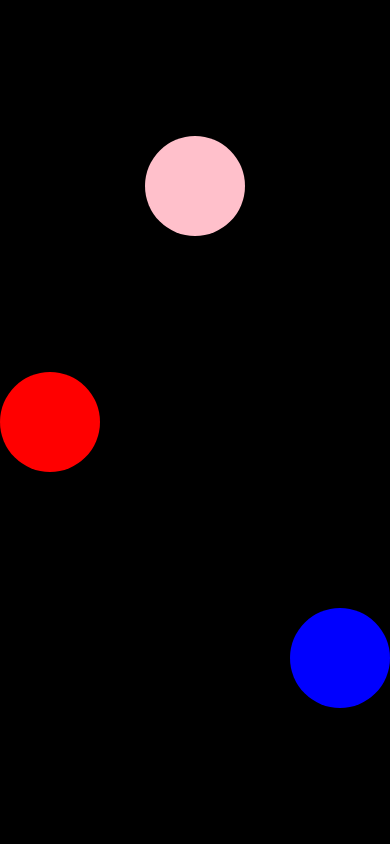
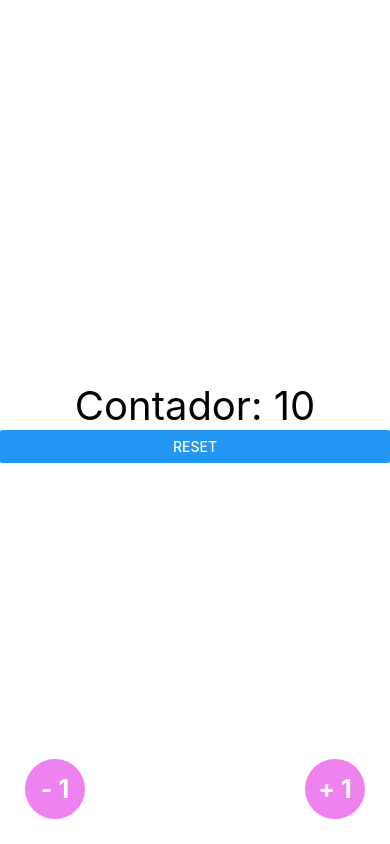
Before and after one commit to pandoraxdn/ird-react-native, a React Native app: screen / in a window 390 px wide. Built offline with nearby package versions, Linux system fonts and the light colour scheme.

Commit message:
Clase 31/01/2024

```diff
--- a/App.tsx
+++ b/App.tsx
@@ -10,13 +10,14 @@ import React from 'react';
 //import { DimensionesScreen } from './src/screens/DimensionesScreen';
 //import { BoxObjectModel } from './src/screens/BoxObjectModel';
 //import { FlexScreen } from './src/screens/FlexScreen';
-import { FlexDirectionScreen } from './src/screens/FlexDirectionScreen';
+//import { FlexDirectionScreen } from './src/screens/FlexDirectionScreen';
+import { ContadorFabScreen } from './src/screens/ContadorFabScreen';
 
 
 const App = () => {
 
     return (
-        <FlexDirectionScreen />
+        <ContadorFabScreen />
         /*
         <View>
             <Text
--- /dev/null
+++ b/src/components/Fab.tsx
@@ -0,0 +1,53 @@
+import React from 'react';
+import { View, Text, StyleSheet, TouchableOpacity } from 'react-native';
+
+interface Props{
+    title: string;
+    position: 'button_right' | 'button_left';
+    action: () => void;
+}
+
+export const Fab = ( { title, position, action }: Props ) => {
+    return(
+        <TouchableOpacity
+            onPress={ action }
+            style={ ( position == 'button_right' ) ? styles.fabLocationBR : styles.fabLocationBL  }
+        >
+            <View
+                style={ styles.fab }
+            >
+                <Text
+                    style={ styles.fabText }
+                >
+                    { title }
+                </Text>
+            </View>
+        </TouchableOpacity>
+    );
+}
+
+const styles = StyleSheet.create({
+    fab:{
+        backgroundColor: "violet",
+        width: 60,
+        height: 60,
+        borderRadius: 100,
+        justifyContent: "center"
+    },
+    fabText:{
+        color: "#FFFFFF",
+        fontSize: 25,
+        fontWeight: "bold",
+        alignSelf: "center"
+    },
+    fabLocationBR:{
+        position: "absolute",
+        bottom: 25,
+        right: 25,
+    },
+    fabLocationBL:{
+        position: "absolute",
+        bottom: 25,
+        left: 25,
+    }
+});
--- /dev/null
+++ b/src/screens/ContadorFabScreen.tsx
@@ -0,0 +1,66 @@
+import React, { useState } from 'react';
+import { View, Text, StyleSheet, Button } from 'react-native';
+import { Fab } from '../components/Fab';
+
+export const ContadorFabScreen = () => {
+
+    /*
+     * Tarea:
+     *      Crear un contador con useState,
+     *      el cual me permita sumar el doble de valor inicial de state.
+     *      y a su vez me permita restar el valor del state en la mitad de su valor.
+    */
+
+    const initialValue: number = 10;
+
+    const [ valor, setValor ] = useState( initialValue );
+
+    const increment = (): void => {
+        setValor( valor + 1 );
+    }
+
+    const decrement = (): void => {
+        setValor( ( valor == 0 ) ? 0 : valor -1 );
+    }
+
+    const reset = (): void => {
+        setValor( initialValue );
+    }
+
+    return(
+        <View
+            style={ style.container }
+        >
+            <Text
+                style={ style.title }
+            >
+                Contador: { valor }
+            </Text>
+            <Button
+                title='Reset'
+                onPress={ reset }
+            />
+            <Fab
+                title='+ 1'
+                position='button_right'
+                action={ increment }
+            />
+            <Fab
+                title='- 1'
+                position='button_left'
+                action={ decrement }
+            />
+        </View>
+    );
+}
+
+const style = StyleSheet.create({
+    container:{
+        flex:1,
+        justifyContent: "center"
+    },
+    title:{
+        textAlign: "center",
+        fontSize: 40
+    }
+});
```
